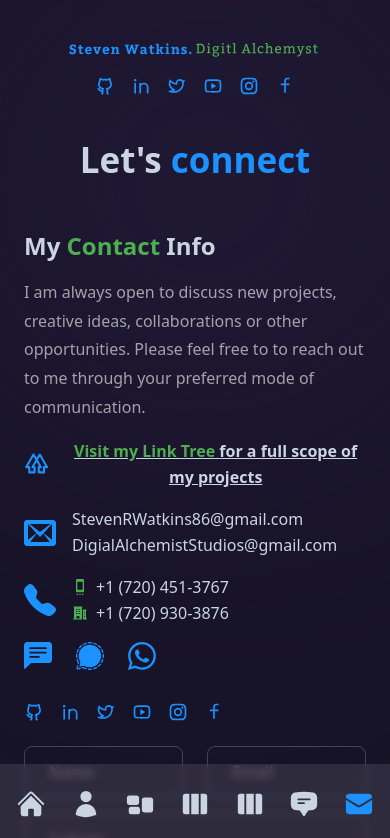
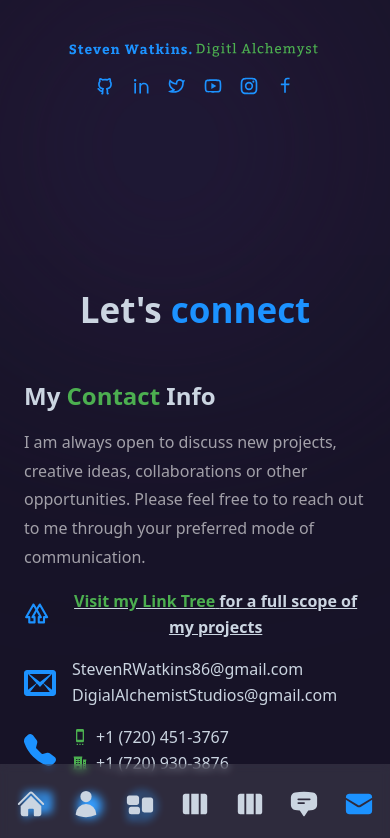
Before and after one commit to Digitl-Alchemyst/digitl-alchemyst-portfolio, a Next.js app: page /contact in a window 390 px wide. Shown: the top 838 px of the page. Built offline with nearby package versions, Linux system fonts and the light colour scheme.

Commit message:
Contacts Page Fully Responsive

```diff
--- a/src/pages/contact/index.js
+++ b/src/pages/contact/index.js
@@ -26,7 +26,6 @@ const Contact = () => {
 
   const sendEmail = (e) => {
     e.preventDefault();
-    console.log('Button Click Confirmed');
 
     emailjs
       .sendForm(
@@ -52,10 +51,10 @@ const Contact = () => {
       <Head>
         <title>Steven Watkins | Contact Me</title>
       </Head>
-      <main className=''>
-        <Layout className='pt-50 xl:pt-4'>
-          <div className='h-[100vh] xl:pl-8 xl:pr-24'>
-            <div className='mx-auto flex h-full items-center justify-center py-32 text-center md:py-8  xl:text-left'>
+      <main className='h-[100vh]'>
+        <Layout className='pt-30 lg:pt-20 xl:pt-10'>
+          <div className='xl:pl-8 xl:pr-24'>
+            <div className='mx-auto flex h-full items-center justify-center py-32 text-center md:py-8 xl:text-left'>
               <div className='flex w-full flex-col '>
                 {/* Text */}
                 <motion.h1
@@ -63,7 +62,7 @@ const Contact = () => {
                   initial='hidden'
                   animate='show'
                   exit='hidden'
-                  className='h1 mb-12 mt-56 text-center sm:mt-30 md:mt-2'
+                  className='h1 mb-12 text-center'
                 >
                   Let&apos;s <span className='text-accent'>connect</span>
                 </motion.h1>
```
